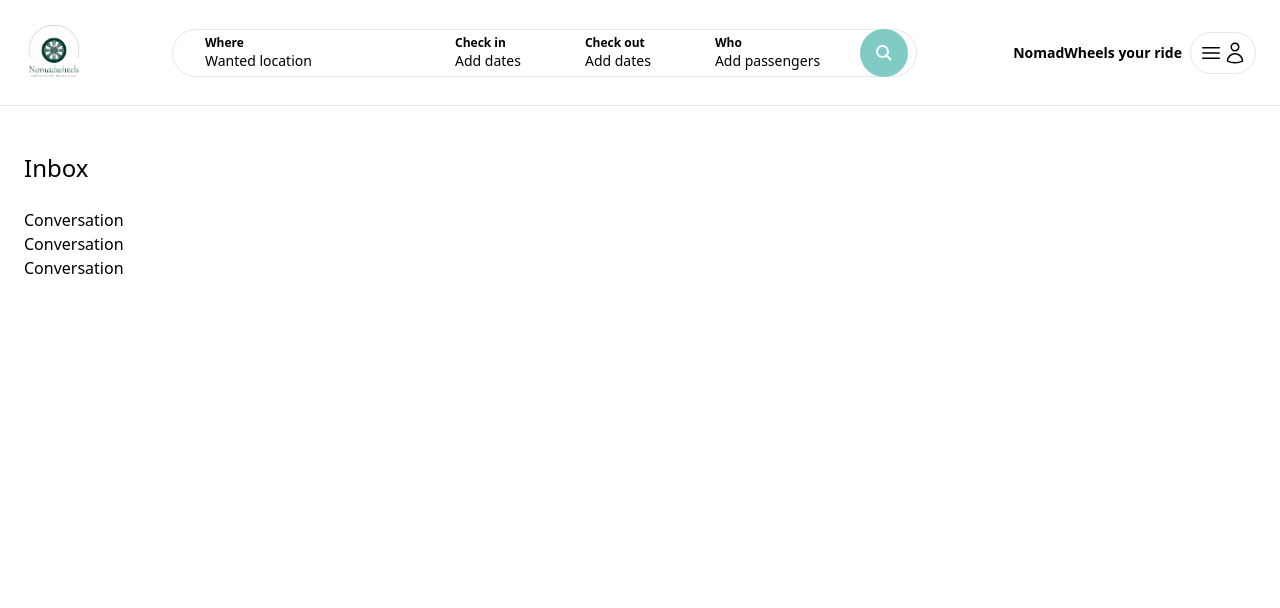
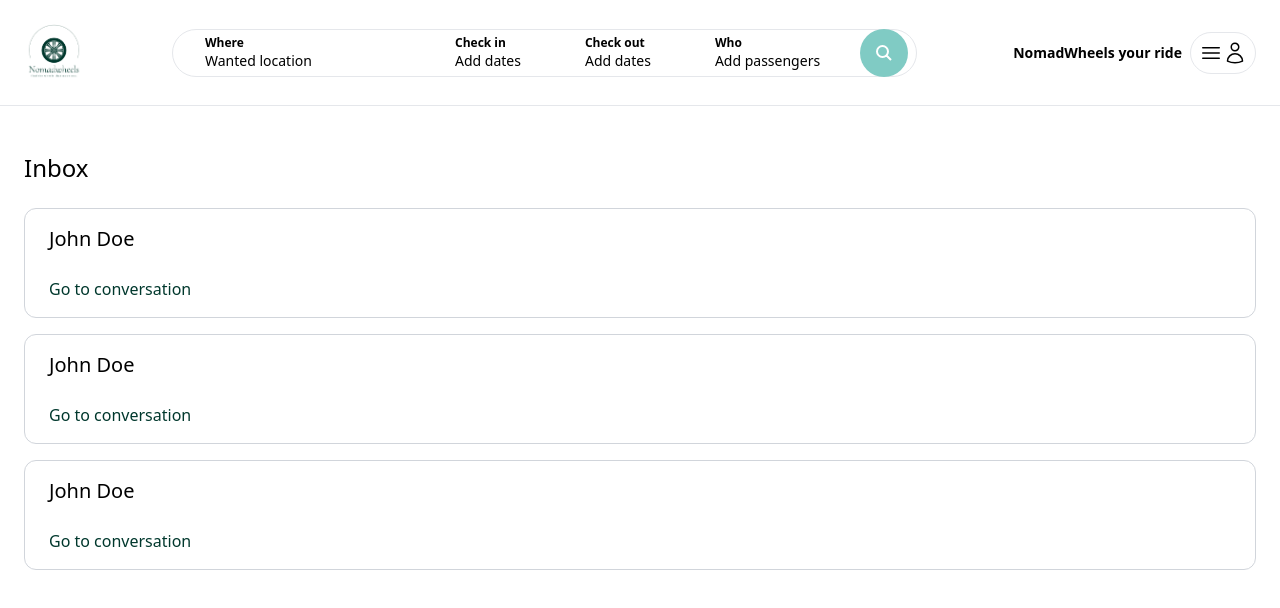
Before and after one commit to BabaMboga/NomadWheels, a Next.js app in the folder nomadWheels_App/: page /inbox in a window 1280 px wide. Shown: the top 608 px of the page. Built offline with nearby package versions, Linux system fonts and the light colour scheme.

Commit message:
finished static conversation page

```diff
--- a/nomadWheels_App/app/components/inbox/Conversation.tsx
+++ b/nomadWheels_App/app/components/inbox/Conversation.tsx
@@ -2,7 +2,11 @@
 
 const Conversation = () => {
   return (
-    <div>Conversation</div>
+    <div className='px-6 py-4 cursor-pointer border border-gray-300 rounded-xl'>
+        <p className="mb-6 text-xl">John Doe</p>
+
+        <p className="text-nomadWheels-dark">Go to conversation</p>
+    </div>
   )
 }
 
--- a/nomadWheels_App/app/inbox/page.tsx
+++ b/nomadWheels_App/app/inbox/page.tsx
@@ -2,7 +2,7 @@
 
 const InboxPage = () => {
     return (
-      <main className="max-w-[1500px] mx-auto px-6 pb-6">
+      <main className="max-w-[1500px] mx-auto px-6 pb-6 space-y-4">
 
             <h1 className="my-6 text-2xl">
                 Inbox
```
